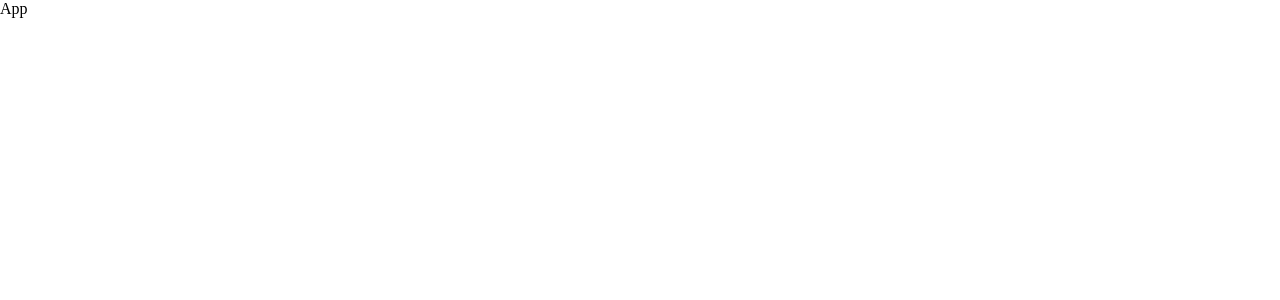
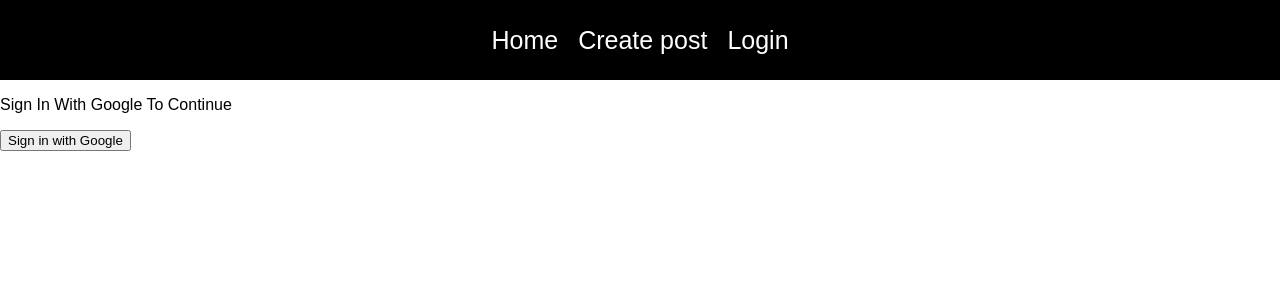
Before and after one commit to iliaalekseevofb/Blog-app, a React (Create React App) app: page /login in a window 1280 px wide. Shown: the top 300 px of the page. Built offline with nearby package versions, Linux system fonts and the light colour scheme.

Commit message:
Firebase is set up, login with Google is done

```diff
--- a/package.json
+++ b/package.json
@@ -6,8 +6,10 @@
     "@testing-library/jest-dom": "^5.16.4",
     "@testing-library/react": "^13.3.0",
     "@testing-library/user-event": "^13.5.0",
+    "firebase": "^9.9.1",
     "react": "^18.2.0",
     "react-dom": "^18.2.0",
+    "react-router-dom": "^6.3.0",
     "react-scripts": "5.0.1",
     "web-vitals": "^2.1.4"
   },
--- a/src/App.css
+++ b/src/App.css
@@ -1,5 +1,28 @@
-* {
-    margin: 0;
-    padding: 0;
-    box-sizing: border-box;
+.App {
+  text-align: center;
 }
+
+body {
+  padding: 0%;
+  margin: 0%;
+  font-family: Arial, Helvetica, sans-serif;
+}
+
+nav {
+  margin: 0;
+  width: 100%;
+  height: 80px;
+  background-color: black;
+  display: flex;
+  justify-content: center;
+  align-items: center;
+  color: white;
+  text-decoration: none;
+}
+
+a {
+  color: white;
+  text-decoration: none;
+  margin: 10px;
+  font-size: 25px;
+}
--- a/src/App.js
+++ b/src/App.js
@@ -1,9 +1,27 @@
-import React from 'react';
+import React, { useState } from 'react';
+import {BrowserRouter, Routes, Route, Link} from 'react-router-dom';
+import Home from './pages/Home';
+import CreatePost from './pages/CreatePost';
+import Login from './pages/Login';
 import './App.css'
 
 const App = () => {
+
+  const [isAuth, setIsAuth] = useState(false)
+
   return (
-    <div>App</div>
+    <BrowserRouter>
+      <nav>
+        <Link to='/'>Home</Link>
+        <Link to='/createpost'>Create post</Link>
+        {!isAuth && <Link to='/login'>Login</Link>}
+      </nav>
+      <Routes>
+        <Route path='/' element={<Home />} />
+        <Route path='/createpost' element={<CreatePost />} />
+        <Route path='/login' element={<Login setIsAuth={setIsAuth} />} />
+      </Routes>
+    </BrowserRouter>
   )
 }
 
--- /dev/null
+++ b/src/firebase-config.js
@@ -0,0 +1,22 @@
+import { initializeApp } from "firebase/app";
+import {getFirestore} from 'firebase/firestore';
+import {getAuth, GoogleAuthProvider} from 'firebase/auth';
+// TODO: Add SDKs for Firebase products that you want to use
+// https://firebase.google.com/docs/web/setup#available-libraries
+
+// Your web app's Firebase configuration
+const firebaseConfig = {
+  apiKey: "AIzaSyCBhYtnGI4svEIrMmv2AZP9M_BRaCu_rQw",
+  authDomain: "blog-app-31c11.firebaseapp.com",
+  projectId: "blog-app-31c11",
+  storageBucket: "blog-app-31c11.appspot.com",
+  messagingSenderId: "445878318051",
+  appId: "1:445878318051:web:5af17e2b592529445ee6d6"
+};
+
+// Initialize Firebase
+const app = initializeApp(firebaseConfig);
+
+export const db = getFirestore(app);
+export const auth = getAuth(app);
+export const provider = new GoogleAuthProvider();
--- a/src/index.js
+++ b/src/index.js
@@ -1,6 +1,13 @@
 import React from 'react';
 import ReactDOM from 'react-dom/client';
 import App from './App';
+import reportWebVitals from "./reportWebVitals";
 
 const root = ReactDOM.createRoot(document.getElementById('root'));
-root.render(<App />);
+root.render(
+  <React.StrictMode>
+    <App />
+  </React.StrictMode>
+);
+
+reportWebVitals();
--- /dev/null
+++ b/src/pages/CreatePost.js
@@ -0,0 +1,9 @@
+import React from 'react'
+
+const CreatePost = () => {
+  return (
+    <div>CreatePost</div>
+  )
+}
+
+export default CreatePost
--- /dev/null
+++ b/src/pages/Home.js
@@ -0,0 +1,9 @@
+import React from 'react'
+
+const Home = () => {
+  return (
+    <div>Home</div>
+  )
+}
+
+export default Home
--- /dev/null
+++ b/src/pages/Login.js
@@ -0,0 +1,28 @@
+import React from 'react';
+import { auth, provider } from '../firebase-config';
+import { signInWithPopup } from 'firebase/auth';
+import { useNavigate } from 'react-router-dom';
+
+const Login = ({setIsAuth}) => {
+
+  let navigate = useNavigate();
+
+  const signInWithGoogle = () => {
+    signInWithPopup(auth, provider).then((result) => {
+      localStorage.setItem("isAuth", true)
+      setIsAuth(true);
+      navigate('/');
+    })
+  };
+
+  return (
+    <div className='loginPage'>
+      <p>Sign In With Google To Continue</p>
+      <button className='login-with-google-btn' onClick={signInWithGoogle}>
+        Sign in with Google
+      </button>
+    </div>
+  )
+}
+
+export default Login
--- /dev/null
+++ b/src/reportWebVitals.js
@@ -0,0 +1,13 @@
+const reportWebVitals = onPerfEntry => {
+  if (onPerfEntry && onPerfEntry instanceof Function) {
+    import('web-vitals').then(({ getCLS, getFID, getFCP, getLCP, getTTFB }) => {
+      getCLS(onPerfEntry);
+      getFID(onPerfEntry);
+      getFCP(onPerfEntry);
+      getLCP(onPerfEntry);
+      getTTFB(onPerfEntry);
+    });
+  }
+};
+
+export default reportWebVitals;
```
Also changed, not shown: 1 other file (tests, documents, lock files or other folders).
